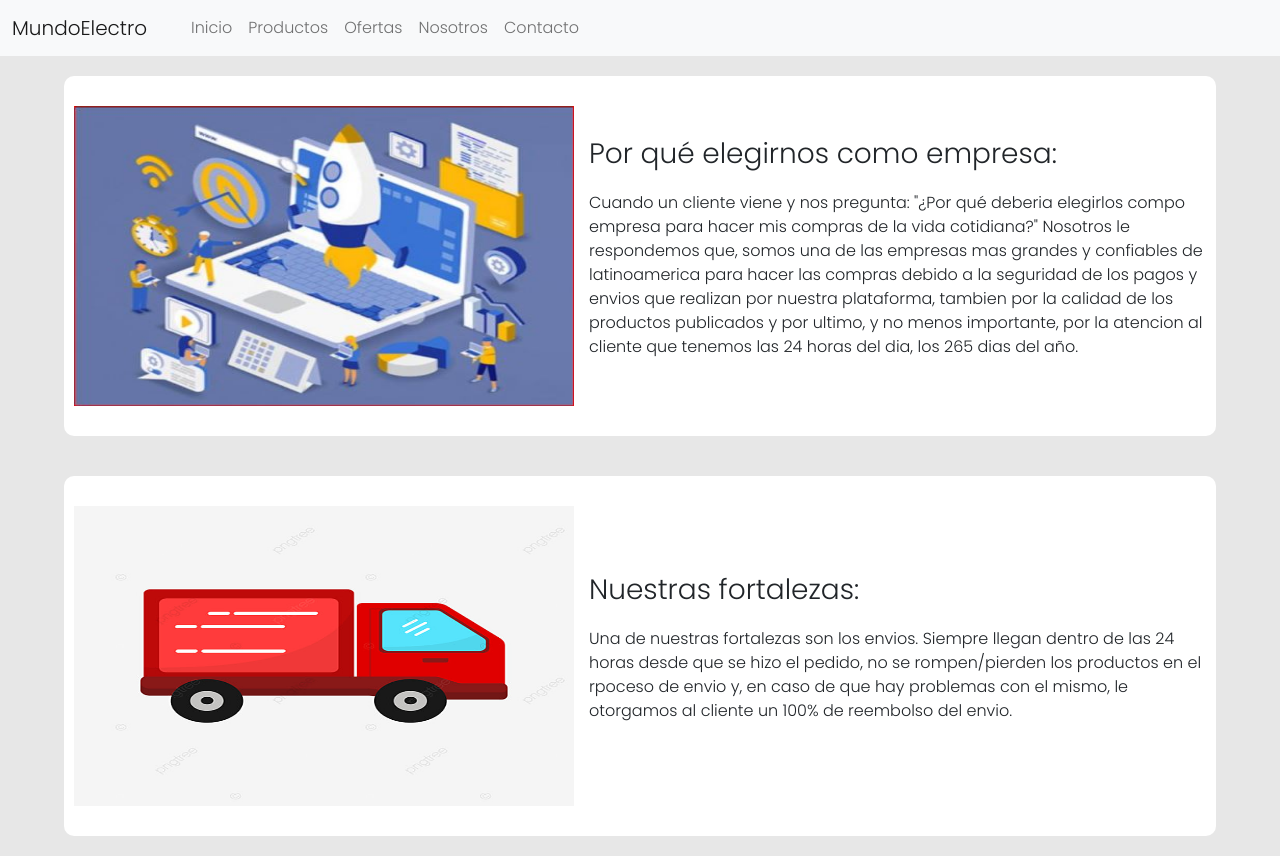
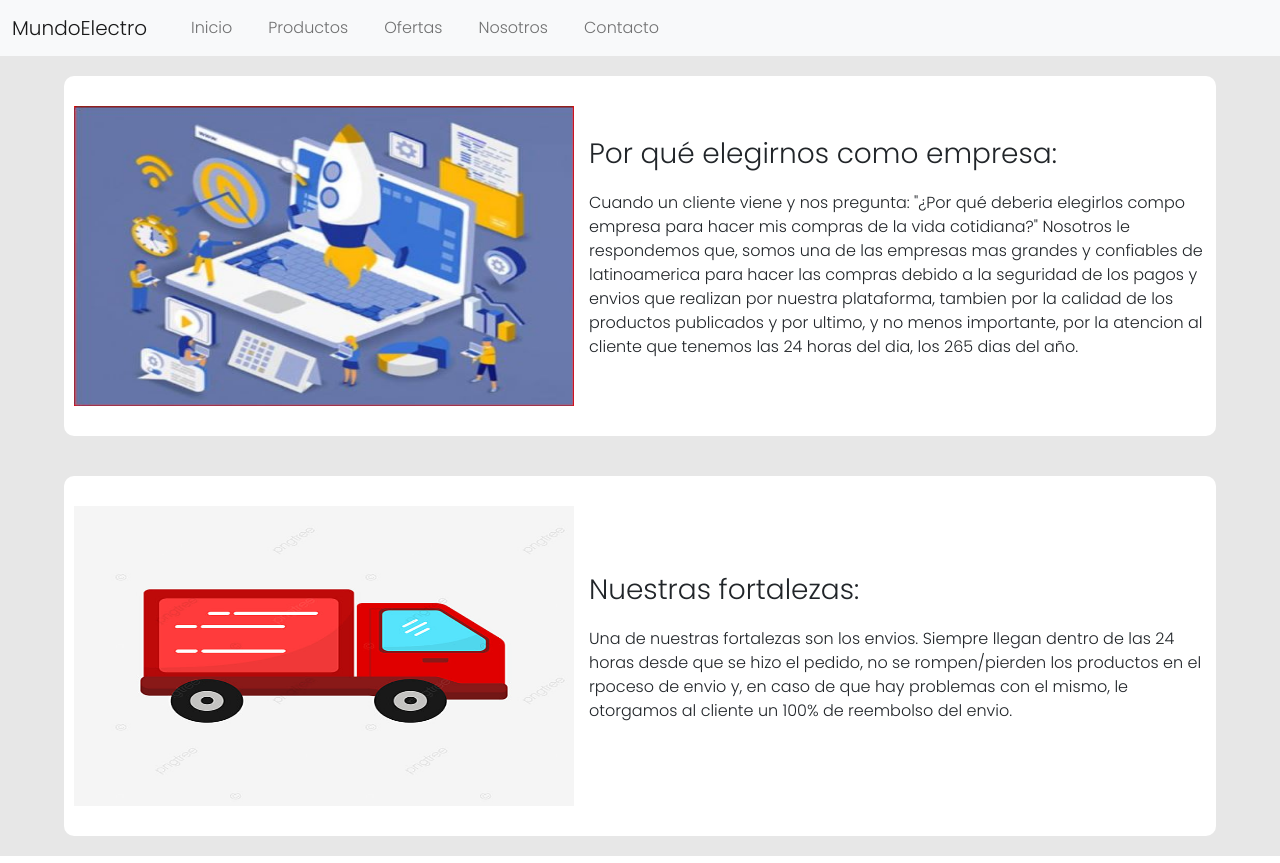
Before and after one commit to iachusend/CoderHouse-Proyect, a website: page root/html/nosotros.html in a window 1280 px wide. Shown: the top 863 px of the page. Drawn offline with nearby package versions, Linux system fonts and the light colour scheme.

Commit message:
Proyecto CoderHouse + SEO y SASS

```diff
--- a/root/html/nosotros.html
+++ b/root/html/nosotros.html
@@ -4,13 +4,17 @@
     <meta charset="UTF-8">
     <meta http-equiv="X-UA-Compatible" content="IE=edge">
     <meta name="viewport" content="width=device-width, initial-scale=1.0">
+    <meta name="description" content="Enterate todo acerca de nosotros, nuestros inicios, nuestras metas, et">
+    <meta name="keyword" content="MundoElectro, Electro, Mundo, Productos, Nosotros, Metas de Empresas, Recursos, Nuestras Fortalezas">
+    <meta name="author" content="Iair Sendrowicz">
+    <meta name="copyright" content="Propiedad intelectual de Iair Sendrowicz">
     <link href="https://cdn.jsdelivr.net/npm/bootstrap@5.1.3/dist/css/bootstrap.min.css" rel="stylesheet" integrity="sha384-1BmE4kWBq78iYhFldvKuhfTAU6auU8tT94WrHftjDbrCEXSU1oBoqyl2QvZ6jIW3" crossorigin="anonymous">
     <link rel="stylesheet" href="https://cdn.jsdelivr.net/npm/bootstrap-icons@1.8.1/font/bootstrap-icons.css">
     <link rel="stylesheet" href="../css/style.css">
     <link rel="preconnect" href="https://fonts.googleapis.com">
     <link rel="preconnect" href="https://fonts.gstatic.com" crossorigin>
     <link href="https://fonts.googleapis.com/css2?family=Poppins:wght@300&display=swap" rel="stylesheet">
-    <title>Document</title>
+    <title>MundoElectro - Nosotros</title>
 </head>
 <body>
     <header>
@@ -25,16 +29,16 @@
                   <li class="nav-item" style= "margin-left: 20px;">
                     <a class="nav-link" role="button" href="../index.html">Inicio</a>
                   </li>
-                  <li class="nav-item">
+                  <li class="nav-item" style= "margin-left: 20px;">
                     <a class="nav-link" role="button" href="productos.html">Productos</a>
                   </li>
-                  <li class="nav-item">
+                  <li class="nav-item" style= "margin-left: 20px;">
                     <a class="nav-link" href="ofertas.html" role="button" aria-current="page">Ofertas</a>
                   </li>
-                  <li class="nav-item">
+                  <li class="nav-item" style= "margin-left: 20px;">
                     <a class="nav-link" href="nosotros.html" role="button" aria-current="page">Nosotros</a>
                   </li>
-                  <li class="nav-item">
+                  <li class="nav-item" style= "margin-left: 20px;">
                     <a class="nav-link" href="contacto.html" role="button" aria-current="page">Contacto</a>
                   </li>
                 </ul>
```
Also changed, not shown: root/html/contacto.html (+9 -5 lines), root/html/ofertas.html (+9 -5 lines), root/html/productos.html (+9 -5 lines), root/index.html (+5 -1 lines).
